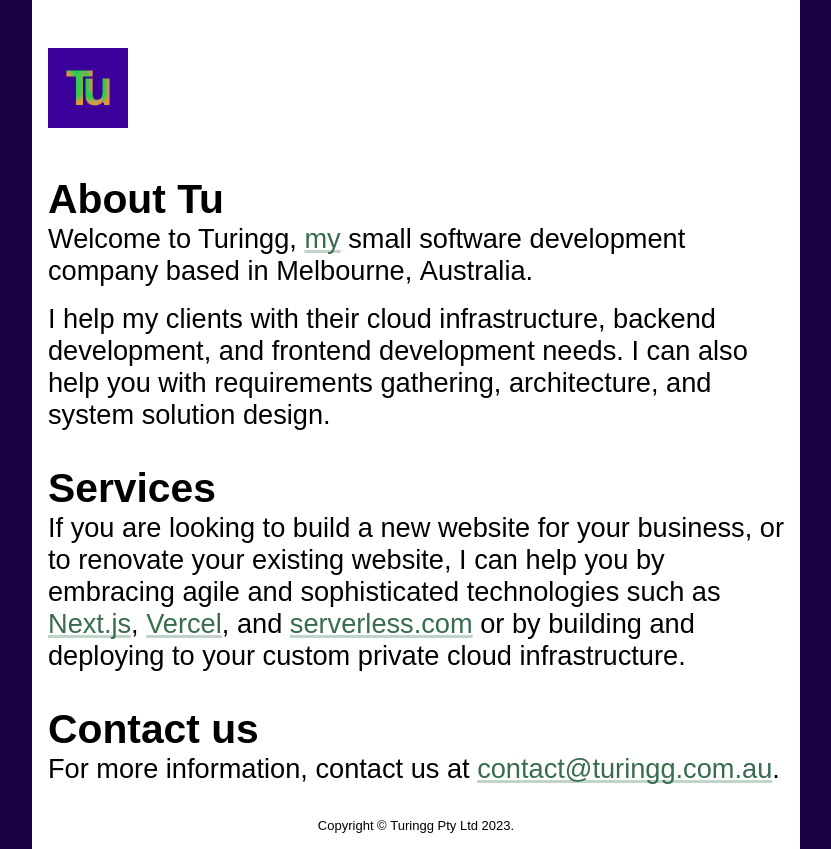
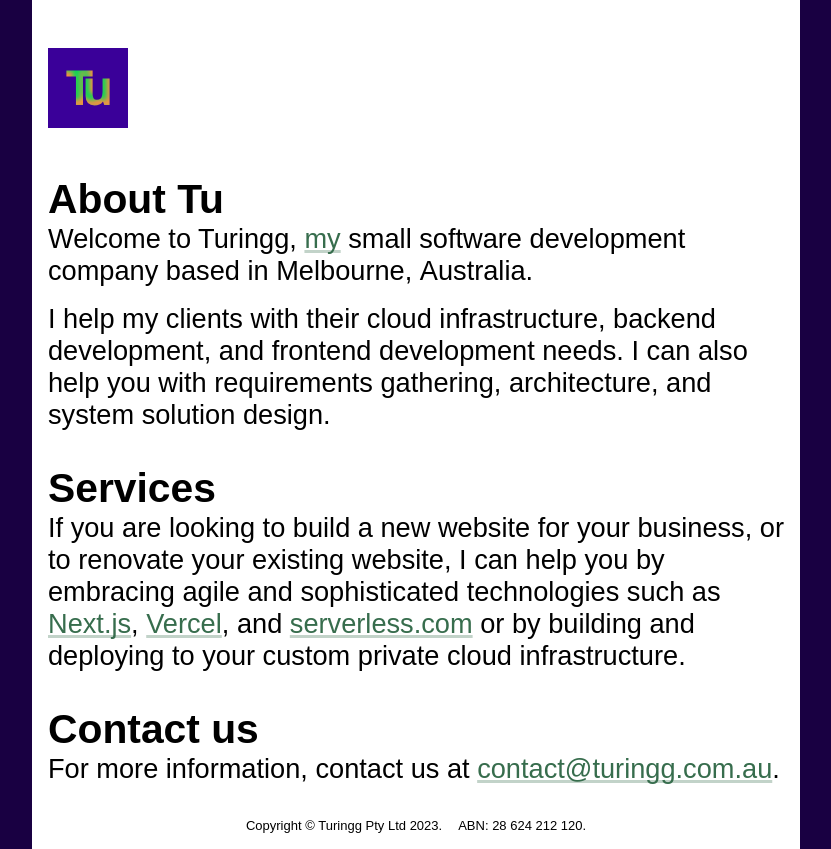
Before and after one commit to behrangsa/turingg.com.au, a Next.js app: page / in a window 1280 px wide. Shown: the whole page, without its empty margins (224-1055 px from the left). Built offline with nearby package versions, Linux system fonts and the light colour scheme; a web font is replaced by a local one.

Commit message:
House keeping (#3)
* Housekeeping

* Added ABN

Co-authored-by: Behrang Saeedzadeh <commit@behrang.org>

```diff
--- a/components/Footer.tsx
+++ b/components/Footer.tsx
@@ -8,6 +8,7 @@ export const Footer = () => {
   return (
     <footer className={`${bodyFont.className} ${styles.footer}`}>
       <Copyright />
+      <span>ABN: 28 624 212 120.</span>
     </footer>
   );
 };
--- a/styles/Footer.module.css
+++ b/styles/Footer.module.css
@@ -7,4 +7,7 @@
   padding: 1rem;
   font-weight: 200;
   font-size: small;
+  display: flex;
+  justify-content: center;
+  gap: 1rem;
 }
```
